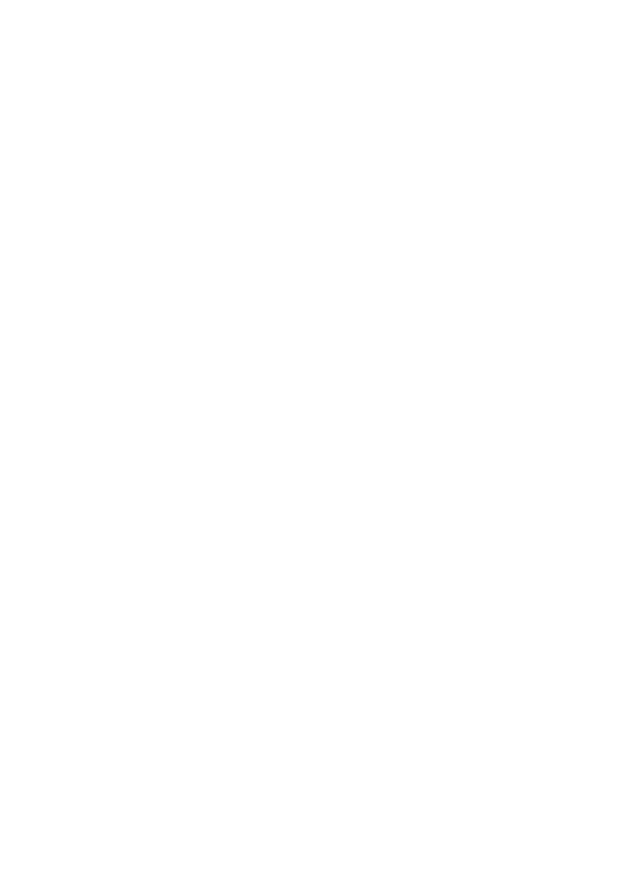
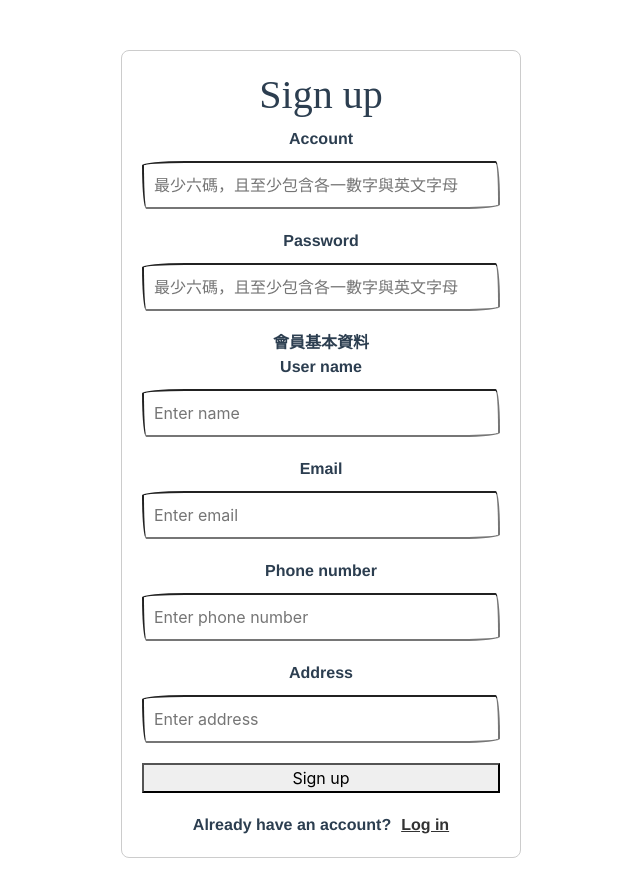
Before and after one commit to oOAmanOo/WebApp, a Vue app: page /signup in a window 1280 px wide. Before the commit this address had no page. Shown: the top 896 px of the page, without its empty margins (319-959 px from the left). Before the commit the page ends 800 px from the top, so only its background shows below. Built offline with nearby package versions, Linux system fonts and the light colour scheme; a web font is replaced by a local one; what vue3-cookies would draw is missing.

Commit message:
login & signup & cookie test

```diff
--- a/src/router/index.js
+++ b/src/router/index.js
@@ -2,6 +2,8 @@
 import IndexPage from "@/views/IndexPage.vue";
 import BooksView from "@/views/BooksView.vue";
 import LoginView from "@/views/LoginView.vue";
+import SignupView from "@/views/SignupView.vue";
+import test from "@/views/test.vue";
 
 const routes = [
   {
@@ -19,6 +21,16 @@
     name: 'login',
     component: LoginView
   },
+  {
+    path: '/signup',
+    name: 'signup',
+    component: SignupView
+  },
+  {
+    path: '/test',
+    name: 'test',
+    component: test
+  }
 ]
 
 const router = createRouter({
--- a/src/views/LoginView.vue
+++ b/src/views/LoginView.vue
@@ -2,8 +2,8 @@
   <div class="login">
     <h1>Log in</h1>
     <form @submit.prevent="submitForm">
-      <label for="username">Username:</label>
-      <input type="text" id="username" v-model="username" required>
+      <label for="account">Account:</label>
+      <input type="text" id="account" v-model="account" required>
       <label for="password">Password:</label>
       <input type="password" id="password" v-model="password" required>
       <button type="submit">Log in</button>
@@ -19,37 +19,40 @@
 export default {
   data() {
     return {
-      username: '',
+      account: '',
       password: ''
     };
   },
   methods: {
     submitForm(event) {
       event.preventDefault();
-      // 6碼以上 限制至少包含一英和數字
-      const passwordRegex = /^(?=.*[A-Za-z])(?=.*\d)[A-Za-z\d]{6,}$/;
-      if (!passwordRegex.test(this.password)) {
-        alert('密碼至少要包含一個英文和數字，且長度至少為六位數');
-        return;
-      } else if (!passwordRegex.test(this.username)){
-        alert('帳號至少要包含一個英文和數字，且長度至少為六位數');
-        return;
-      } else{
-        //TODO: 這裡應該要呼叫API來驗證帳號密碼
-        alert('Login success');
-        const hashP = this.hashPassword(this.password)
-        this.storeUser(this.username, hashP)
-        //this.storeUser(this.username, this.password)
-      }
-      // console.log('Username:', this.username);
-      // console.log('Password:', this.password);
+      this.login(this.account, this.password)
     },
 
-    storeUser(username, password){
-      const user = { username:username,password:password};
+    async login(account, password){
+      // store user in cookies
+      const user = { account:account,password:password};
       this.$cookies.set('user', user);
-      console.log(this.$cookies.get('user').username);
-      console.log(this.$cookies.get('user').password);
+      console.log(this.$cookies.get('user').account);
+      // console.log(this.$cookies.get('user').password);
+      // stor user in DB
+      const server = 'http://localhost:3000';
+      const response = await fetch(`${server}/login`, {
+        method: 'POST',
+        headers: { 'Content-Type': 'application/json' },
+        body: JSON.stringify({ account, password })
+      });
+
+      const result = await response.json();
+      if(result.isSuccess){
+        // store user in cookies
+        const user = { account:account,password:password};
+        this.$cookies.set('user', user);
+        this.$router.push('/')
+      }else{
+        console.log(result.isSuccess);
+        alert('帳號或密碼錯誤');
+      }
     },
 
     hashPassword(password){
@@ -58,17 +61,10 @@
       try{
         const salt = bcrypt.genSaltSync(saltRounds);
         const hashP = bcrypt.hashSync(password, salt);
-        console.log(password);
-        console.log(hashP);
         return hashP;
       } catch (error){
         console.log('Error hashing password:', error);
       }
-
-      //
-      // Load hash from your password DB.
-      // bcrypt.compareSync(myPlaintextPassword, hash); // true
-      // bcrypt.compareSync(someOtherPlaintextPassword, hash); // false
     },
   }
 }
--- /dev/null
+++ b/src/views/SignupView.vue
@@ -0,0 +1,138 @@
+<template>
+  <div class="signup">
+    <h1>Sign up</h1>
+    <form @submit.prevent="submitForm">
+      <label for="account">Account</label>
+      <input type="text" id="account" placeholder="最少六碼，且至少包含各一數字與英文字母" v-model="account" required>
+      <label for="password">Password</label>
+      <input type="password" id="password" placeholder="最少六碼，且至少包含各一數字與英文字母" v-model="password" required>
+
+      <span>會員基本資料</span>
+      <label for="username">User name</label>
+      <input type="username" id="username" placeholder="Enter name" v-model="username" required>
+      <label for="email">Email</label>
+      <input type="email" id="email" placeholder="Enter email" v-model="email" required>
+      <label for="phonenum">Phone number</label>
+      <input type="phonenum" id="phonenum" placeholder="Enter phone number" v-model="phonenum" required>
+      <label for="address">Address</label>
+      <input type="address" id="address" placeholder="Enter address" v-model="address" required>
+
+      <button type="submit">Sign up</button>
+      <div class="login-prompt">
+        <span>Already have an account?</span>
+        <router-link to="/login">Log in</router-link>
+      </div>
+    </form>
+  </div>
+</template>
+
+<script>
+export default {
+  data() {
+    return {
+      account: '',
+      password: '',
+      username: '',
+      email: '',
+      phonenum: '',
+      address: ''
+    };
+  },
+  methods: {
+    submitForm(event) {
+      event.preventDefault();
+      // 6碼以上 限制至少包含一英和數字
+      const passwordRegex = /^(?=.*[A-Za-z])(?=.*\d)[A-Za-z\d]{6,}$/;
+
+      if (!passwordRegex.test(this.password)) {
+        // password check
+        alert('密碼至少要包含一個英文和數字，且長度至少為六位數');
+        return;
+      } else if (!passwordRegex.test(this.account)){
+        // account check
+        alert('帳號至少要包含一個英文和數字，且長度至少為六位數');
+        return;
+      } else if(this.username === '' || this.email === '' || this.phonenum === '' || this.address === '') {
+        // other fields validation
+        alert('請填寫完整會員基本資料');
+        return;
+      }else{
+        //TODO: 這裡應該要呼叫API來驗證帳號密碼
+        const hashP = this.hashPassword(this.password)
+        this.storeUser(this.account, hashP, this.username, this.email, this.phonenum, this.address)
+      }
+    },
+
+    async storeUser(account, password, username, email, phonenum, address){
+      const server = 'http://localhost:3000'
+      // const user = { account:account,password:password, username:username, email:email, phonenum:phonenum, address:address};
+
+      // // store user in cookies
+      // this.$cookies.set('user', user);
+
+      // call API sotre user in DB
+      try{
+        const response = await fetch(`${server}/register`, {
+          method: 'POST',
+          headers: { 'Content-Type': 'application/json' },
+          body: JSON.stringify({ account, password, username, email, phonenum, address })
+        });
+        //const result = await response.json();
+        //console.log(result);
+      }catch(error){
+        console.log('Error storing user:', error);
+      }
+    },
+
+    hashPassword(password){
+      const bcrypt = require('bcryptjs');
+      const saltRounds = 10;
+      try{
+        const salt = bcrypt.genSaltSync(saltRounds);
+        const hashP = bcrypt.hashSync(password, salt);
+        console.log(password);
+        console.log(hashP);
+        return hashP;
+      } catch (error){
+        console.log('Error hashing password:', error);
+      }
+    },
+  }
+}
+</script>
+
+<style scoped>
+.signup {
+  max-width: 400px;
+  margin: 50px auto;
+  padding: 20px;
+  border: 1px solid #ccc;
+  border-radius: 8px;
+}
+
+h1 {
+  text-align: center;
+}
+
+form {
+  display: flex;
+  flex-direction: column;
+}
+
+label {
+  margin-bottom: 10px;
+}
+
+input {
+  padding: 10px;
+  margin-bottom: 20px;
+}
+
+button{
+  margin-bottom: 20px;
+}
+
+.login-prompt span {
+  margin-right: 10px;
+}
+</style>
--- /dev/null
+++ b/src/views/test.vue
@@ -0,0 +1,25 @@
+<template>
+    <button @click="test">test</button>
+</template>
+
+<script>
+export default {
+  data() {
+    return {
+      // cookie 的資料
+      account: this.$cookies.get('user').account,
+      password: this.$cookies.get('user').password,
+    };
+  },
+  methods: {
+    test() {
+      console.log(this.account);
+      console.log(this.password);
+    }
+  }}
+
+</script>
+
+<style scoped>
+
+</style>
```
